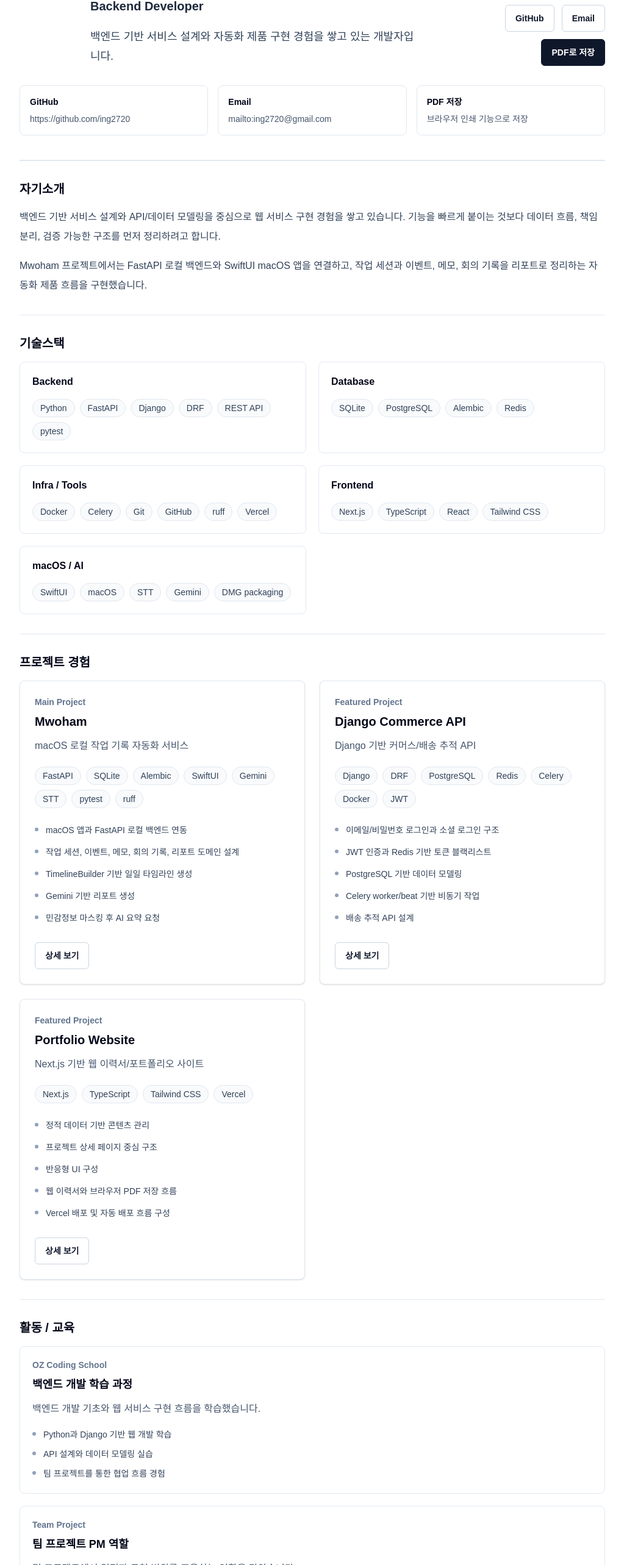
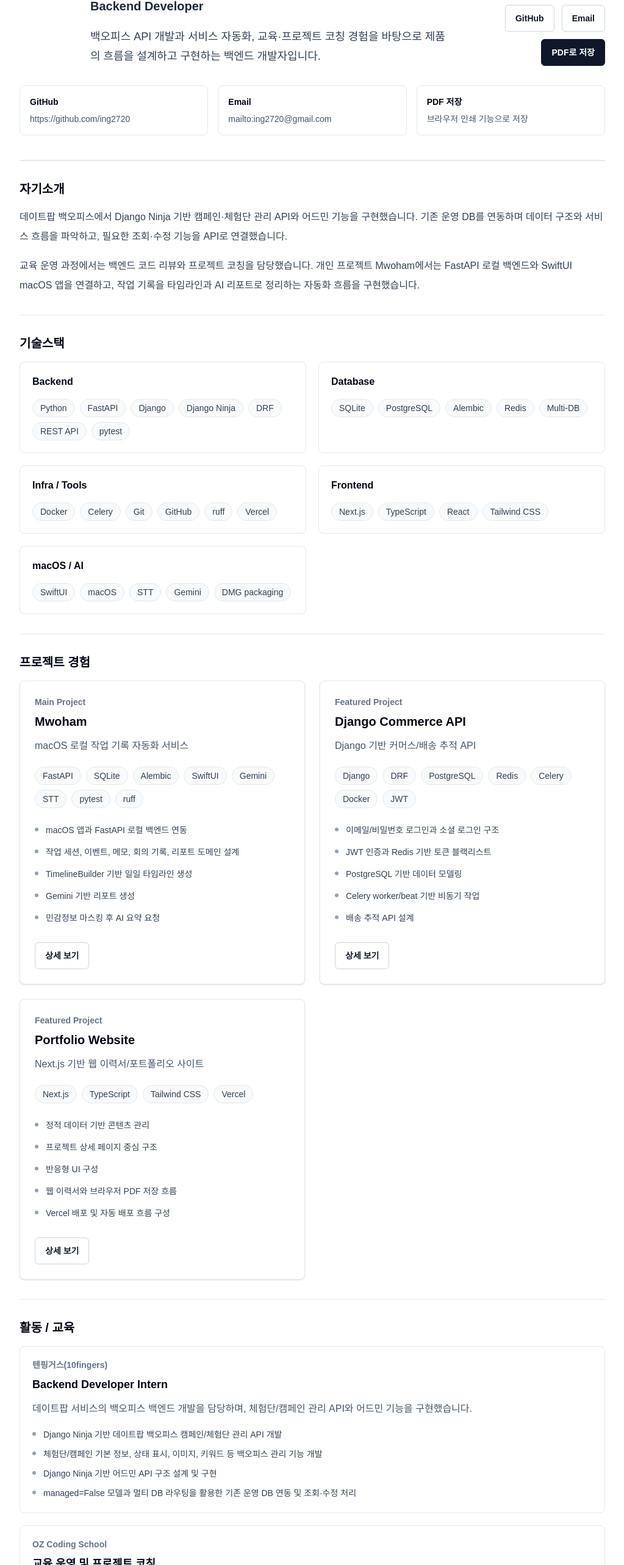
Before and after one commit to ing2720/profile, a Next.js app: page /resume in a window 1280 px wide. Shown: the part 229-2795 px from the top of the page at 61% size, without its empty margins (128-1151 px from the left). Built offline with nearby package versions, Linux system fonts and the light colour scheme.

Commit message:
fix : experience 수정

```diff
--- a/src/app/resume/page.tsx
+++ b/src/app/resume/page.tsx
@@ -98,15 +98,16 @@ export default function ResumePage() {
           <DetailSection title="자기소개">
             <div className="space-y-4">
               <p>
-                백엔드 기반 서비스 설계와 API/데이터 모델링을 중심으로 웹
-                서비스 구현 경험을 쌓고 있습니다. 기능을 빠르게 붙이는 것보다
-                데이터 흐름, 책임 분리, 검증 가능한 구조를 먼저 정리하려고
-                합니다.
+                데이트팝 백오피스에서 Django Ninja 기반 캠페인·체험단 관리
+                API와 어드민 기능을 구현했습니다. 기존 운영 DB를 연동하며
+                데이터 구조와 서비스 흐름을 파악하고, 필요한 조회·수정 기능을
+                API로 연결했습니다.
               </p>
               <p>
-                Mwoham 프로젝트에서는 FastAPI 로컬 백엔드와 SwiftUI macOS 앱을
-                연결하고, 작업 세션과 이벤트, 메모, 회의 기록을 리포트로
-                정리하는 자동화 제품 흐름을 구현했습니다.
+                교육 운영 과정에서는 백엔드 코드 리뷰와 프로젝트 코칭을
+                담당했습니다. 개인 프로젝트 Mwoham에서는 FastAPI 로컬
+                백엔드와 SwiftUI macOS 앱을 연결하고, 작업 기록을 타임라인과
+                AI 리포트로 정리하는 자동화 흐름을 구현했습니다.
               </p>
             </div>
           </DetailSection>
--- a/src/components/sections/AboutSection.tsx
+++ b/src/components/sections/AboutSection.tsx
@@ -11,18 +11,20 @@ export function AboutSection({ profile }: AboutSectionProps) {
       <div className="mx-auto grid max-w-6xl gap-8 px-4 py-14 sm:px-6 sm:py-16 lg:grid-cols-[0.8fr_1.2fr] lg:gap-12 lg:px-8">
         <SectionTitle
           eyebrow="About"
-          title={`${profile.role}로 성장 중입니다.`}
-          description="기능 구현만이 아니라 기록이 쌓이고, 검증되고, 배포 가능한 형태로 정리되는 구조에 관심이 있습니다."
+          title={`${profile.role}로 서비스의 흐름을 구현합니다.`}
+          description="API와 데이터 구조를 설계하고, 운영과 배포까지 이어지는 과정을 명확하게 정리하는 데 관심이 있습니다."
         />
         <div className="min-w-0 space-y-5 text-base leading-8 text-slate-700">
           <p>
-            백엔드 기반 서비스 설계와 자동화 제품 구현 경험을 쌓고 있습니다.
-            API, 저장 구조, 테스트, 패키징처럼 사용자가 직접 보지 않는 영역이
-            제품의 신뢰도를 만든다고 생각합니다.
+            데이트팝 백오피스에서 Django Ninja 기반 캠페인·체험단 관리 API와
+            어드민 기능을 구현했습니다. 기존 운영 DB를 연동하는 과정에서
+            데이터 구조와 서비스 흐름을 이해하고 안정적으로 연결하는 경험을
+            쌓았습니다.
           </p>
           <p>
-            대표 프로젝트인 Mwoham에서는 로컬 FastAPI 백엔드와 SwiftUI macOS
-            앱을 연결하고, 작업 기록을 타임라인과 AI 리포트로 정리하는 흐름을
+            교육 현장에서는 백엔드 코드 리뷰와 프로젝트 코칭을 담당했고,
+            개인 프로젝트 Mwoham에서는 로컬 FastAPI 백엔드와 SwiftUI macOS
+            앱을 연결해 작업 기록을 타임라인과 AI 리포트로 정리하는 흐름을
             구현했습니다.
           </p>
         </div>
--- a/src/components/sections/ExperienceSection.tsx
+++ b/src/components/sections/ExperienceSection.tsx
@@ -13,8 +13,8 @@ export function ExperienceSection({ experiences }: ExperienceSectionProps) {
     >
       <SectionTitle
         eyebrow="Experience"
-        title="학습과 프로젝트 경험"
-        description="백엔드 학습 과정, 팀 프로젝트 조율 경험, 개인 프로젝트 구현 경험을 중심으로 정리했습니다."
+        title="실무 및 교육 경력"
+        description="백오피스 백엔드 개발, 교육 운영, 기술 코칭, 프로젝트 관리 경험을 중심으로 정리했습니다."
       />
       <div className="mt-10 space-y-5 sm:space-y-6">
         {experiences.map((experience) => (
--- a/src/components/sections/HeroSection.tsx
+++ b/src/components/sections/HeroSection.tsx
@@ -23,8 +23,8 @@ export function HeroSection({ profile }: HeroSectionProps) {
           {profile.summary}
         </p>
         <p className="mt-5 max-w-2xl text-base leading-7 text-slate-600">
-          API 설계, 데이터 모델링, 작업 자동화 흐름을 중심으로 백엔드에서
-          시작해 사용 가능한 제품 형태까지 연결하는 프로젝트를 만듭니다.
+          API 설계와 데이터 모델링을 기반으로 백오피스 운영 기능부터 로컬
+          자동화 제품까지, 실제 사용 흐름을 고려한 서비스를 구현합니다.
         </p>
         <div className="mt-8 flex flex-wrap gap-3">
           <ButtonLink href={profile.links.github.href} variant="primary">
@@ -46,7 +46,7 @@ export function HeroSection({ profile }: HeroSectionProps) {
           <div>
             <dt className="font-semibold text-slate-950">Backend</dt>
             <dd className="mt-1 text-sm leading-6 text-slate-600">
-              FastAPI, Django, DRF 기반 API와 로컬 서비스 구조 설계
+              Django Ninja 백오피스 API와 FastAPI 로컬 서비스 구조 설계
             </dd>
           </div>
           <div>
--- a/src/data/experiences.ts
+++ b/src/data/experiences.ts
@@ -7,35 +7,42 @@ export type Experience = {
 
 export const experiences: Experience[] = [
   {
-    title: "백엔드 개발 학습 과정",
-    organization: "OZ Coding School",
-    summary: "백엔드 개발 기초와 웹 서비스 구현 흐름을 학습했습니다.",
+    title: "Backend Developer Intern",
+    organization: "텐핑거스(10fingers)",
+    summary:
+      "데이트팝 서비스의 백오피스 백엔드 개발을 담당하며, 체험단/캠페인 관리 API와 어드민 기능을 구현했습니다.",
     details: [
-      "Python과 Django 기반 웹 개발 학습",
-      "API 설계와 데이터 모델링 실습",
-      "팀 프로젝트를 통한 협업 흐름 경험"
+      "Django Ninja 기반 데이트팝 백오피스 캠페인/체험단 관리 API 개발",
+      "체험단/캠페인 기본 정보, 상태 표시, 이미지, 키워드 등 백오피스 관리 기능 개발",
+      "Django Ninja 기반 어드민 API 구조 설계 및 구현",
+      "managed=False 모델과 멀티 DB 라우팅을 활용한 기존 운영 DB 연동 및 조회·수정 처리",
     ]
   },
   {
-    title: "팀 프로젝트 PM 역할",
-    organization: "Team Project",
-    summary: "팀 프로젝트에서 일정과 구현 범위를 조율하는 역할을 맡았습니다.",
+    title: "교육 운영 및 프로젝트 코칭",
+    organization: "OZ Coding School",
+    summary:
+      "AI 헬스케어 과정과 백엔드 캠프에서 학습 지원, 프로젝트 기획·구현 피드백, 백엔드 코드 리뷰, 기술 코칭 및 교육 운영을 담당했습니다.",
     details: [
-      "기능 우선순위와 작업 범위 정리",
-      "팀원 간 진행 상황 공유와 이슈 조율",
-      "프로젝트 목표에 맞춘 API 구현 방향 정리"
+      "학습자 대상 과제 검토, 학습 관리, 출결 관리, 진행 상황 체크, 프로젝트의 주제 기획, 서비스 흐름, 기능 범위, 구현 방향 피드백",
+      "과제·프로젝트 코드 리뷰, 오류 원인 분석, 리팩토링 방향 제안",
+      "학습자 수준별 이해도에 맞춘 질의 대응 및 개별 피드백 제공",
+      "API 설계, 데이터 처리, 서버 구현, Git/GitHub 협업 흐름에 대한 기술 피드백",
+      "프로젝트 팀별 일정, 역할 분담, 진행 상황, 이슈 관리 등 프로젝트 완성도 개선 지원",
+      "교육 운영 과정에서 공지, 팀 구성, 진행 현황 관리, 수료증 발송 자동화 등 운영 프로세스 개선",
     ]
   },
   {
-    title: "개인 프로젝트 Mwoham 개발",
-    organization: "Personal Project",
+    title: "해밀리헬스 기업 연계 프로젝트 PM",
+    organization: "OZ Coding School",
     summary:
-      "macOS 로컬 작업 기록 자동화 앱의 백엔드와 패키징 흐름을 개발했습니다.",
+      "기업 요구사항과 인턴 팀의 구현 범위 사이에서 일정·기능·커뮤니케이션을 조율하는 역할을 맡았습니다.",
     details: [
-      "FastAPI 로컬 백엔드와 SwiftUI macOS 앱 연동",
-      "작업 기록, 메모, 회의 기록, 리포트 도메인 설계",
-      "AI 요약 요청 전 민감정보 마스킹 흐름 구성",
-      "lightweight/full DMG 패키징 구조 설계"
+      "헬스케어 서비스 프로젝트의 목적, 주요 기능, 사용자 흐름을 정리하고 기획 방향을 구체화",
+      "프로젝트 진행 과정에서 필요한 기능 우선순위와 구현 범위를 정리하여 작업 방향을 조율",
+      "팀원 간 진행 상황과 이슈를 공유하고, 일정과 작업 범위를 관리하며 프로젝트 운영 지원",
+      "서비스 요구사항을 바탕으로 화면 흐름, 데이터 처리 방식, API 동작 방향 등 구현에 필요한 기준을 정리",
+      "기획 단계에서 정의한 요구사항이 실제 개발 흐름에 반영될 수 있도록 문서화와 커뮤니케이션을 담당"
     ]
   }
 ];
--- a/src/data/profile.ts
+++ b/src/data/profile.ts
@@ -22,7 +22,7 @@ export const profile: Profile = {
   name: "이형운",
   role: "Backend Developer",
   summary:
-    "백엔드 기반 서비스 설계와 자동화 제품 구현 경험을 쌓고 있는 개발자입니다.",
+    "백오피스 API 개발과 서비스 자동화, 교육·프로젝트 코칭 경험을 바탕으로 제품의 흐름을 설계하고 구현하는 백엔드 개발자입니다.",
   image: {
     src: "/images/profile.jpg",
     alt: "이형운 프로필 사진"
--- a/src/data/skills.ts
+++ b/src/data/skills.ts
@@ -6,11 +6,19 @@ export type SkillCategory = {
 export const skillCategories: SkillCategory[] = [
   {
     category: "Backend",
-    skills: ["Python", "FastAPI", "Django", "DRF", "REST API", "pytest"]
+    skills: [
+      "Python",
+      "FastAPI",
+      "Django",
+      "Django Ninja",
+      "DRF",
+      "REST API",
+      "pytest"
+    ]
   },
   {
     category: "Database",
-    skills: ["SQLite", "PostgreSQL", "Alembic", "Redis"]
+    skills: ["SQLite", "PostgreSQL", "Alembic", "Redis", "Multi-DB"]
   },
   {
     category: "Infra / Tools",
```
